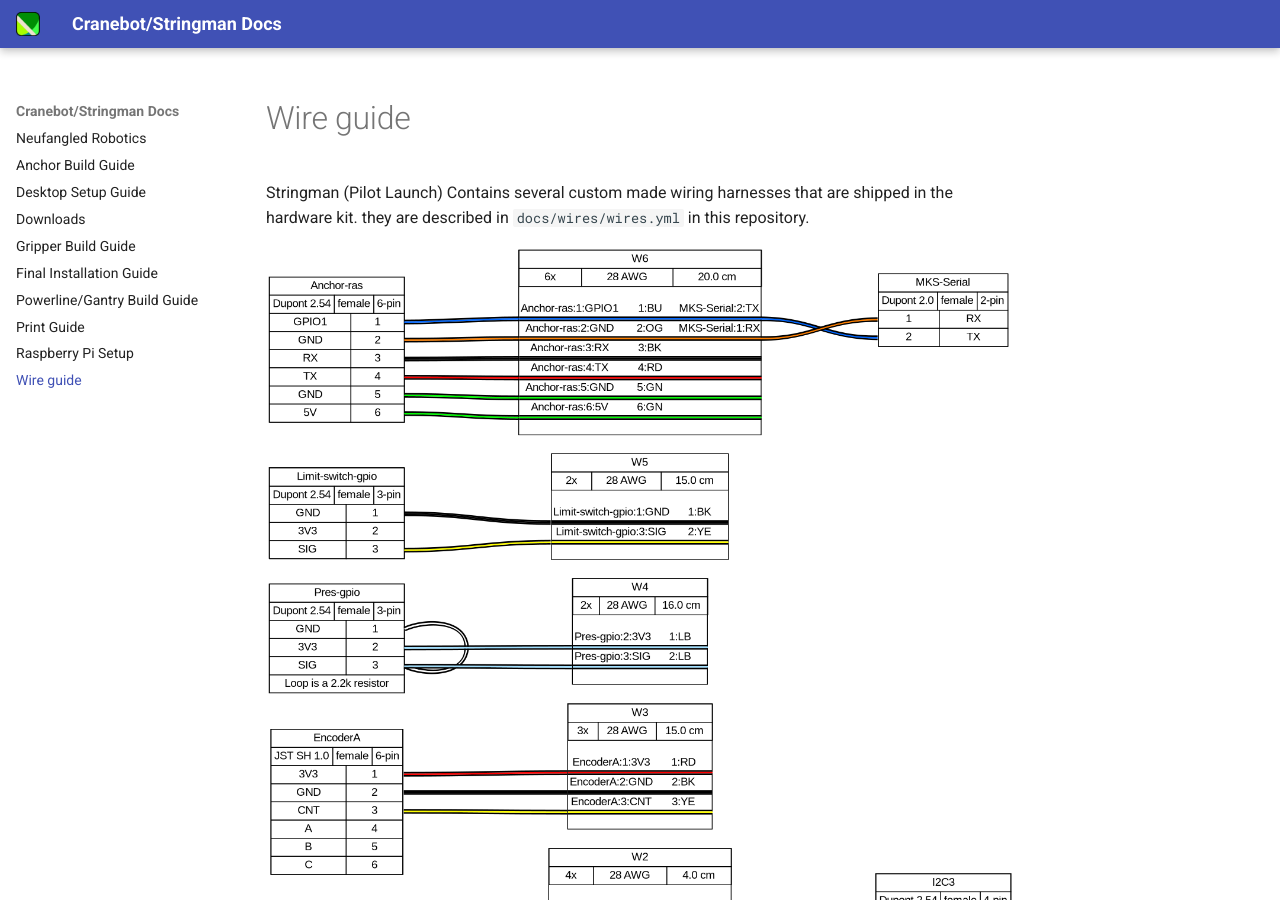
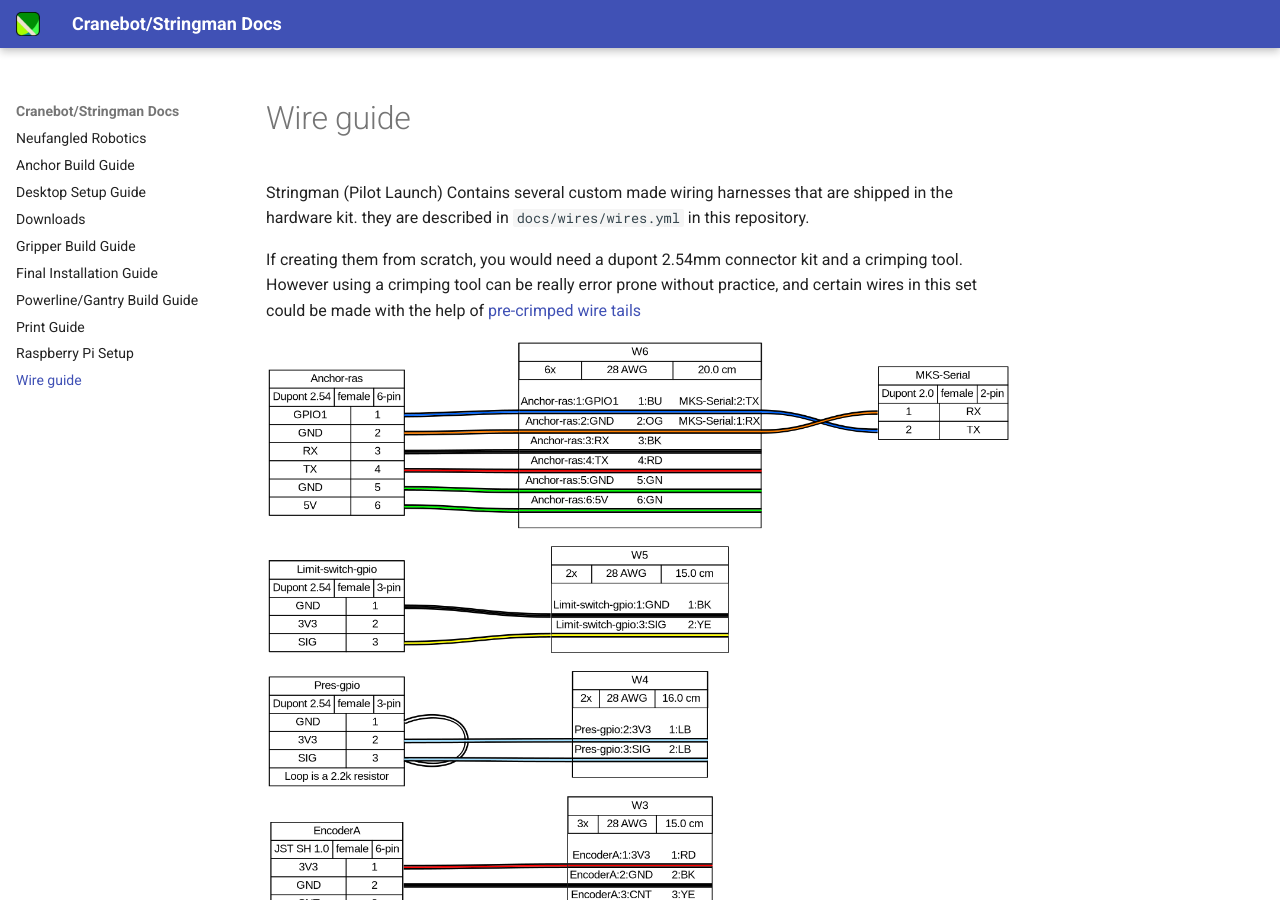
Before and after one commit to nhnifong/neufangled-site-2, an MkDocs documentation site: the page built from docs/wire_guide.md, in a window 1280 px wide and 900 px high. Built offline with MkDocs 1.6.1 and Material for MkDocs 9.7.7, drawn with Linux system fonts in a browser that asks for light colours.

Commit message:
notes on wire guide

```diff
--- a/docs/wire_guide.md
+++ b/docs/wire_guide.md
@@ -2,4 +2,6 @@
 
 Stringman (Pilot Launch) Contains several custom made wiring harnesses that are shipped in the hardware kit. they are described in `docs/wires/wires.yml` in this repository.
 
+If creating them from scratch, you would need a dupont 2.54mm connector kit and a crimping tool. However using a crimping tool can be really error prone without practice, and certain wires in this set could be made with the help of [pre-crimped wire tails](https://www.aliexpress.us/item/3256807689754798.html)
+
 ![](wires/wires.png){ loading=lazy, width=100% }
```
Also changed, not shown: docs/index.md (+1 -1 lines).
